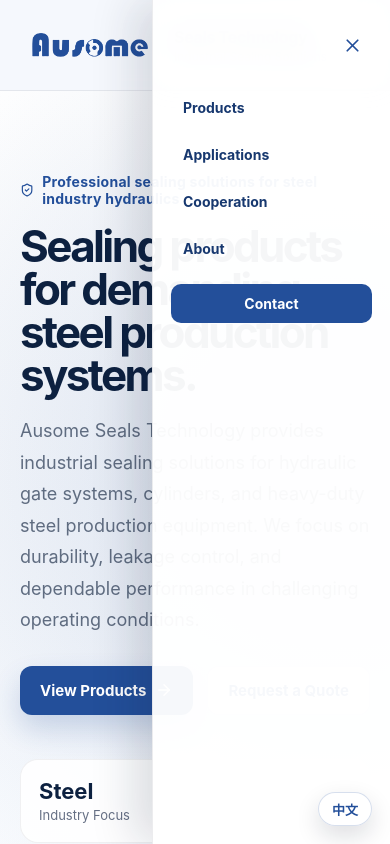
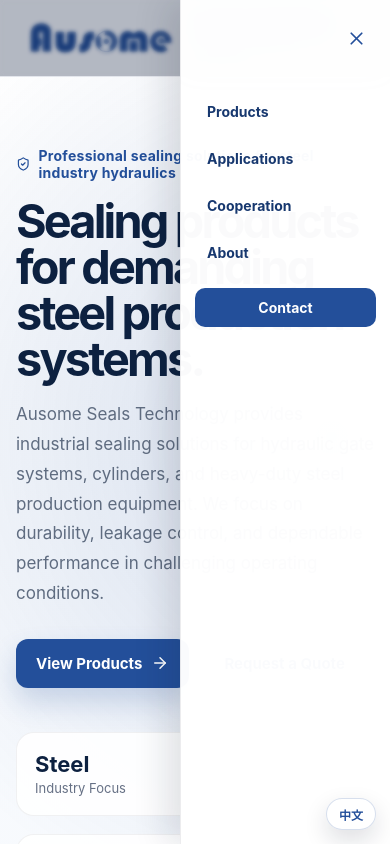
Before and after one commit to dddim-wang/Ausome-Seals, a React (Vite) app in the folder frontend/: page / in a window 390 px wide. Both pictures are taken after a click on the button 352 px from the left and 45 px from the top of the page. Shown: the top 844 px of the page. Built offline with nearby package versions, Linux system fonts and the light colour scheme; no server answers.

Commit message:
Ausome v0.4

```diff
--- a/frontend/src/App.jsx
+++ b/frontend/src/App.jsx
@@ -294,6 +294,15 @@
         >
           {mobileMenuOpen ? <X size={21} /> : <Menu size={21} />}
         </button>
+
+        {mobileMenuOpen && (
+          <button
+            className="menu-backdrop"
+            onClick={closeMenu}
+            type="button"
+            aria-label="Close menu"
+          />
+        )}
 
         <nav className={mobileMenuOpen ? "nav-links open" : "nav-links"}>
           <a href="#products" onClick={closeMenu}>
--- a/frontend/src/styles.css
+++ b/frontend/src/styles.css
@@ -33,10 +33,12 @@
   margin: 0 auto;
 }
 
+/* Header */
+
 .site-header {
   position: sticky;
   top: 0;
-  z-index: 10;
+  z-index: 80;
   background: rgba(245, 248, 253, 0.9);
   backdrop-filter: blur(16px);
   border-bottom: 1px solid rgba(16, 24, 39, 0.08);
@@ -66,7 +68,7 @@
   width: 150px;
   height: auto;
   object-fit: contain;
-  filter: brightness(0) invert(1)
+  filter: brightness(0) invert(1);
 }
 
 .brand strong {
@@ -91,6 +93,13 @@
   font-size: 15px;
 }
 
+.nav-cta {
+  padding: 10px 16px;
+  border-radius: 999px;
+  background: var(--primary);
+  color: white;
+}
+
 .mobile-menu-button {
   display: none;
   border: none;
@@ -109,12 +118,11 @@
   background: #eef4ff;
 }
 
-.nav-cta {
-  padding: 10px 16px;
-  border-radius: 999px;
-  background: var(--primary);
-  color: white;
+.menu-backdrop {
+  display: none;
 }
+
+/* Hero */
 
 .hero {
   padding: 82px 0 78px;
@@ -141,9 +149,11 @@
   font-size: 14px;
   letter-spacing: 0.02em;
 }
+
 .dark .section-tag {
   color: #bcd4ff;
 }
+
 h1 {
   margin: 18px 0;
   font-size: clamp(44px, 6vw, 72px);
@@ -200,7 +210,7 @@
 
 .stats div {
   padding: 18px;
-  background: rgba(255,255,255,0.88);
+  background: rgba(255, 255, 255, 0.88);
   border: 1px solid rgba(16, 24, 39, 0.06);
   border-radius: 18px;
 }
@@ -242,7 +252,7 @@
   z-index: 2;
   width: 200px;
   max-width: 100%;
-  margin-bottom: 0px;
+  margin-bottom: 0;
   filter: brightness(0) invert(1);
 }
 
@@ -262,16 +272,36 @@
   background: linear-gradient(90deg, #7f8da3, #d3dae6, #7f8da3);
 }
 
-.gate-top { top: 46px; }
-.gate-bottom { bottom: 46px; }
+.gate-top {
+  top: 46px;
+}
+
+.gate-bottom {
+  bottom: 46px;
+}
 
 .seal-ring {
   width: 170px;
   height: 170px;
   border: 26px solid #4d87f0;
   border-radius: 50%;
-  box-shadow: 0 0 0 18px rgba(77,135,240,0.16);
+  box-shadow: 0 0 0 18px rgba(77, 135, 240, 0.16);
   z-index: 2;
+}
+
+.secret-ring {
+  cursor: pointer;
+  background: transparent;
+  padding: 0;
+  appearance: none;
+}
+
+.secret-ring:focus {
+  outline: none;
+}
+
+.secret-ring:active {
+  transform: scale(0.96);
 }
 
 .hero-card h3,
@@ -286,6 +316,8 @@
   color: #cbd5e1;
   line-height: 1.7;
 }
+
+/* General sections */
 
 .section {
   padding: 88px 0;
@@ -336,6 +368,8 @@
   color: #d9e4ef;
 }
 
+/* Products */
+
 .cards {
   display: grid;
   grid-template-columns: repeat(3, 1fr);
@@ -348,6 +382,15 @@
   border: 1px solid rgba(16, 24, 39, 0.08);
   box-shadow: 0 16px 38px rgba(16, 24, 39, 0.06);
   background: white;
+}
+
+.product-image {
+  width: 100%;
+  height: 220px;
+  object-fit: cover;
+  border-radius: 18px;
+  margin-bottom: 18px;
+  display: block;
 }
 
 .icon-box {
@@ -380,6 +423,8 @@
   color: #344054;
   font-weight: 600;
 }
+
+/* Applications */
 
 .split {
   display: grid;
@@ -428,228 +473,7 @@
   width: 20px;
 }
 
-.about-grid {
-  display: grid;
-  grid-template-columns: 0.9fr 1.1fr;
-  gap: 60px;
-  align-items: center;
-}
-
-.contact-grid {
-  display: grid;
-  grid-template-columns: 0.9fr 1.1fr;
-  gap: 54px;
-}
-
-.contact-info {
-  margin-top: 28px;
-}
-
-.contact-info p {
-  display: flex;
-  align-items: center;
-  gap: 10px;
-  color: #344054;
-}
-
-.contact-form {
-  padding: 32px;
-  border-radius: 26px;
-  background: #f7faff;
-  border: 1px solid rgba(16, 24, 39, 0.08);
-  display: grid;
-  gap: 14px;
-}
-
-input,
-textarea {
-  width: 100%;
-  border: 1px solid rgba(16, 24, 39, 0.12);
-  border-radius: 14px;
-  padding: 15px 16px;
-  font: inherit;
-  background: white;
-}
-
-textarea {
-  min-height: 150px;
-  resize: vertical;
-}
-
-.form-status {
-  color: var(--primary);
-  font-weight: 700;
-  margin: 0;
-}
-
-footer {
-  background: #09172b;
-  color: white;
-  padding: 30px 0;
-}
-
-.footer-content {
-  display: flex;
-  justify-content: space-between;
-  align-items: center;
-  gap: 20px;
-  color: #cbd5e1;
-}
-
-.footer-content strong {
-  color: white;
-}
-
-@media (hover: hover) and (pointer: fine) {
-  .coop-slider:hover .coop-track {
-    animation-play-state: paused;
-  }
-}
-
-@media (max-width: 980px) {
-    .coop-slider {
-    overflow-x: auto;
-    overflow-y: hidden;
-    padding: 10px 20px 20px;
-    -webkit-overflow-scrolling: touch;
-    scroll-snap-type: x mandatory;
-  }
-
-  .coop-track {
-    animation: none;
-    gap: 16px;
-    width: max-content;
-  }
-
-  .coop-card {
-    width: 150px;
-    height: 150px;
-    scroll-snap-align: start;
-  }
-
-  .coop-slider::-webkit-scrollbar {
-    display: none;
-  }
-
-  .nav {
-    position: relative;
-    height: 90px;
-    min-height: 72px;
-    padding: 0;
-    align-items: center;
-  }
-
-  .brand-logo {
-    width: 140px;
-    max-height: 140px;
-    object-fit: contain;
-  }
-
-  .mobile-menu-button {
-    display: flex;
-    position: relative;
-    z-index: 120;
-  }
-
-  .nav-links {
-    display: flex;
-    position: fixed;
-    top: 0;
-    right: 0;
-    width: 238px;
-    height: 100vh;
-    padding: 88px 18px 24px;
-    background: rgba(255, 255, 255, 0.96);
-    border-left: 1px solid rgba(16, 24, 39, 0.08);
-    box-shadow: -18px 0 42px rgba(16, 24, 39, 0.14);
-    flex-direction: column;
-    align-items: stretch;
-    gap: 8px;
-    z-index: 100;
-    backdrop-filter: blur(14px);
-    transform: translateX(100%);
-    transition: transform 0.28s ease;
-  }
-
-  .nav-links.open {
-    transform: translateX(0);
-  }
-
-  .nav-links a {
-    padding: 11px 12px;
-    border-radius: 10px;
-    background: transparent;
-    color: #17386f;
-    font-size: 14px;
-    font-weight: 700;
-  }
-
-  .nav-links a:hover {
-    background: #f0f5ff;
-  }
-
-  .nav-links .nav-cta {
-    background: var(--primary);
-    color: white;
-    text-align: center;
-    margin-top: 8px;
-  }
-
-  .hero-grid,
-  .cards,
-  .split,
-  .about-grid,
-  .contact-grid {
-    grid-template-columns: 1fr;
-  }
-
-  .stats,
-  .application-grid,
-  .factory-grid {
-    grid-template-columns: 1fr;
-  }
-
-  .hero-card {
-    min-height: 420px;
-  }
-
-  .product-image,
-  .factory-image {
-    height: 220px;
-  }
-
-  .coop-track {
-    gap: 16px;
-    animation-duration: 28s;
-  }
-
-  .coop-card {
-    width: 150px;
-    height: 150px;
-  }
-
-  .footer-content {
-    flex-direction: column;
-    align-items: flex-start;
-  }
-
-  .language-toggle {
-  right: 14px;
-  bottom: 14px;
-  width: 50px;
-  height: 32px;
-  font-size: 12px;
-}
-}
-
-.product-image {
-  width: 100%;
-  height: 220px;
-  object-fit: cover;
-  border-radius: 18px;
-  margin-bottom: 18px;
-  display: block;
-}
+/* Factory */
 
 .factory-grid {
   display: grid;
@@ -664,6 +488,8 @@
   border-radius: 20px;
   box-shadow: 0 12px 30px rgba(16, 24, 39, 0.08);
 }
+
+/* Cooperation */
 
 .cooperation-section {
   overflow: hidden;
@@ -714,10 +540,91 @@
   }
 }
 
+@media (hover: hover) and (pointer: fine) {
+  .coop-slider:hover .coop-track {
+    animation-play-state: paused;
+  }
+}
 
-.logo-button:hover {
-  opacity: 0.85;
+/* About */
+
+.about-grid {
+  display: grid;
+  grid-template-columns: 0.9fr 1.1fr;
+  gap: 60px;
+  align-items: center;
 }
+
+/* Contact */
+
+.contact-grid {
+  display: grid;
+  grid-template-columns: 0.9fr 1.1fr;
+  gap: 54px;
+}
+
+.contact-info {
+  margin-top: 28px;
+}
+
+.contact-info p {
+  display: flex;
+  align-items: center;
+  gap: 10px;
+  color: #344054;
+}
+
+.contact-form {
+  padding: 32px;
+  border-radius: 26px;
+  background: #f7faff;
+  border: 1px solid rgba(16, 24, 39, 0.08);
+  display: grid;
+  gap: 14px;
+}
+
+input,
+textarea {
+  width: 100%;
+  border: 1px solid rgba(16, 24, 39, 0.12);
+  border-radius: 14px;
+  padding: 15px 16px;
+  font: inherit;
+  background: white;
+}
+
+textarea {
+  min-height: 150px;
+  resize: vertical;
+}
+
+.form-status {
+  color: var(--primary);
+  font-weight: 700;
+  margin: 0;
+}
+
+/* Footer */
+
+footer {
+  background: #09172b;
+  color: white;
+  padding: 30px 0;
+}
+
+.footer-content {
+  display: flex;
+  justify-content: space-between;
+  align-items: center;
+  gap: 20px;
+  color: #cbd5e1;
+}
+
+.footer-content strong {
+  color: white;
+}
+
+/* Floating language button */
 
 .language-toggle {
   position: fixed;
@@ -742,17 +649,176 @@
   color: white;
 }
 
-.secret-ring {
-  cursor: pointer;
-  background: transparent;
-  padding: 0;
-  appearance: none;
+/* Mobile */
+
+@media (max-width: 980px) {
+  .container {
+    width: min(100% - 32px, 1160px);
+  }
+
+  .site-header {
+    z-index: 110;
+  }
+
+  .nav {
+    position: relative;
+    height: 76px;
+    min-height: 76px;
+    padding: 0;
+    align-items: center;
+  }
+
+  .brand {
+    gap: 10px;
+    min-width: 0;
+  }
+
+  .brand-logo {
+    width: 170px;
+    max-height: auto;
+    object-fit: contain;
+  }
+
+  .brand strong {
+    font-size: 16px;
+    line-height: 1.1;
+  }
+
+  .brand span {
+    font-size: 12px;
+    line-height: 1.2;
+  }
+
+  .mobile-menu-button {
+    display: flex;
+    position: relative;
+    z-index: 130;
+    flex: 0 0 auto;
+  }
+
+  .menu-backdrop {
+    display: block;
+    position: fixed;
+    inset: 0;
+    z-index: 100;
+    border: none;
+    background: rgba(8, 20, 40, 0.28);
+    backdrop-filter: blur(2px);
+  }
+
+  .nav-links {
+    display: flex;
+    position: fixed;
+    top: 0;
+    right: 0;
+    width: 210px;
+    height: 100vh;
+    padding: 92px 14px 24px;
+    background: rgba(255, 255, 255, 0.98);
+    border-left: 1px solid rgba(16, 24, 39, 0.08);
+    box-shadow: -14px 0 32px rgba(16, 24, 39, 0.12);
+    flex-direction: column;
+    align-items: stretch;
+    gap: 8px;
+    z-index: 120;
+    backdrop-filter: blur(14px);
+    transform: translateX(100%);
+    transition: transform 0.28s ease;
+  }
+
+  .nav-links.open {
+    transform: translateX(0);
+  }
+
+  .nav-links a {
+    padding: 11px 12px;
+    border-radius: 10px;
+    background: transparent;
+    color: #17386f;
+    font-size: 14px;
+    font-weight: 700;
+  }
+
+  .nav-links a:hover {
+    background: #f0f5ff;
+  }
+
+  .nav-links .nav-cta {
+    background: var(--primary);
+    color: white;
+    text-align: center;
+    margin-top: 8px;
+  }
+
+  .hero {
+    padding: 70px 0 64px;
+  }
+
+  .hero-grid,
+  .cards,
+  .split,
+  .about-grid,
+  .contact-grid {
+    grid-template-columns: 1fr;
+  }
+
+  h1 {
+    font-size: clamp(42px, 12vw, 56px);
+  }
+
+  .hero-copy p {
+    font-size: 17px;
+  }
+
+  .stats,
+  .application-grid,
+  .factory-grid {
+    grid-template-columns: 1fr;
+  }
+
+  .hero-card {
+    min-height: 420px;
+  }
+
+  .product-image,
+  .factory-image {
+    height: 220px;
+  }
+
+  .coop-slider {
+    overflow-x: auto;
+    overflow-y: hidden;
+    padding: 10px 20px 20px;
+    -webkit-overflow-scrolling: touch;
+    scroll-snap-type: x mandatory;
+  }
+
+  .coop-track {
+    animation: none;
+    gap: 16px;
+    width: max-content;
+  }
+
+  .coop-card {
+    width: 150px;
+    height: 150px;
+    scroll-snap-align: start;
+  }
+
+  .coop-slider::-webkit-scrollbar {
+    display: none;
+  }
+
+  .language-toggle {
+    right: 14px;
+    bottom: 14px;
+    width: 50px;
+    height: 32px;
+    font-size: 12px;
+  }
+
+  .footer-content {
+    flex-direction: column;
+    align-items: flex-start;
+  }
 }
-
-.secret-ring:focus {
-  outline: none;
-}
-
-.secret-ring:active {
-  transform: scale(0.96);
-}
```
